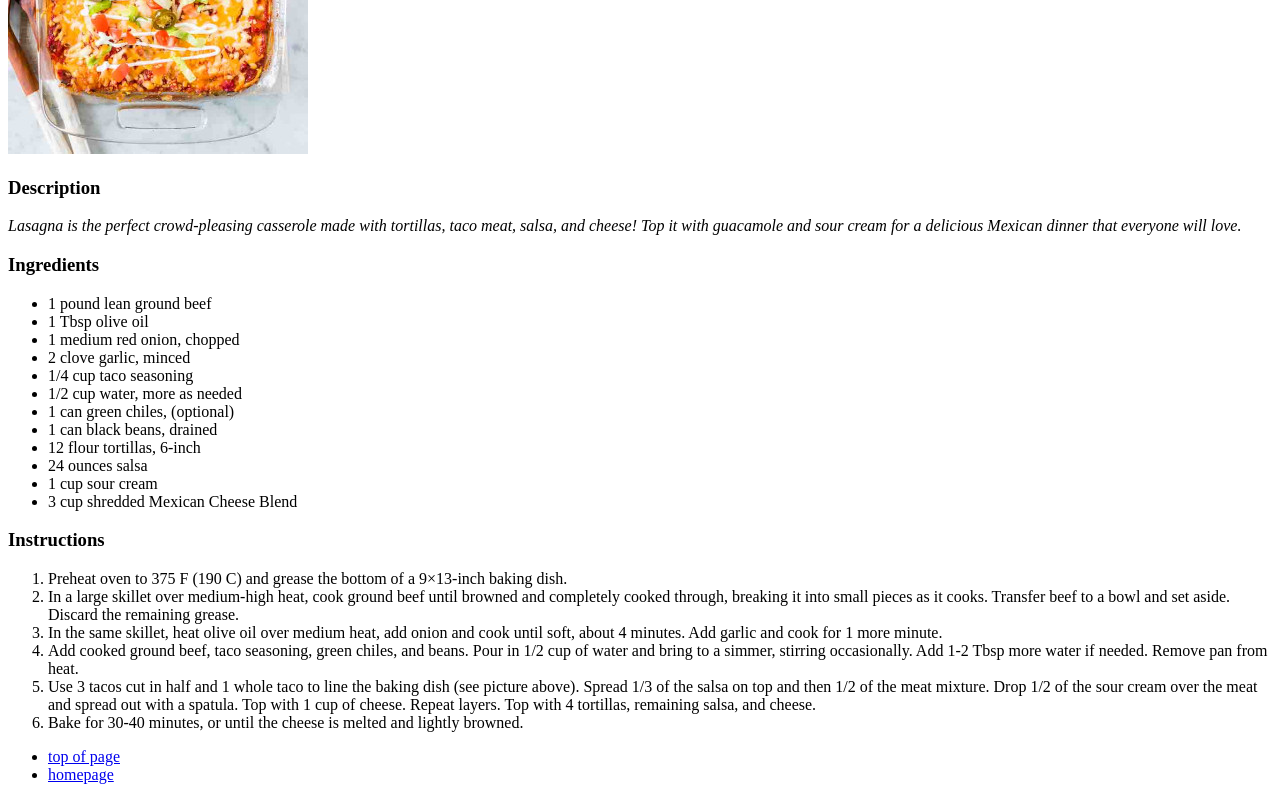
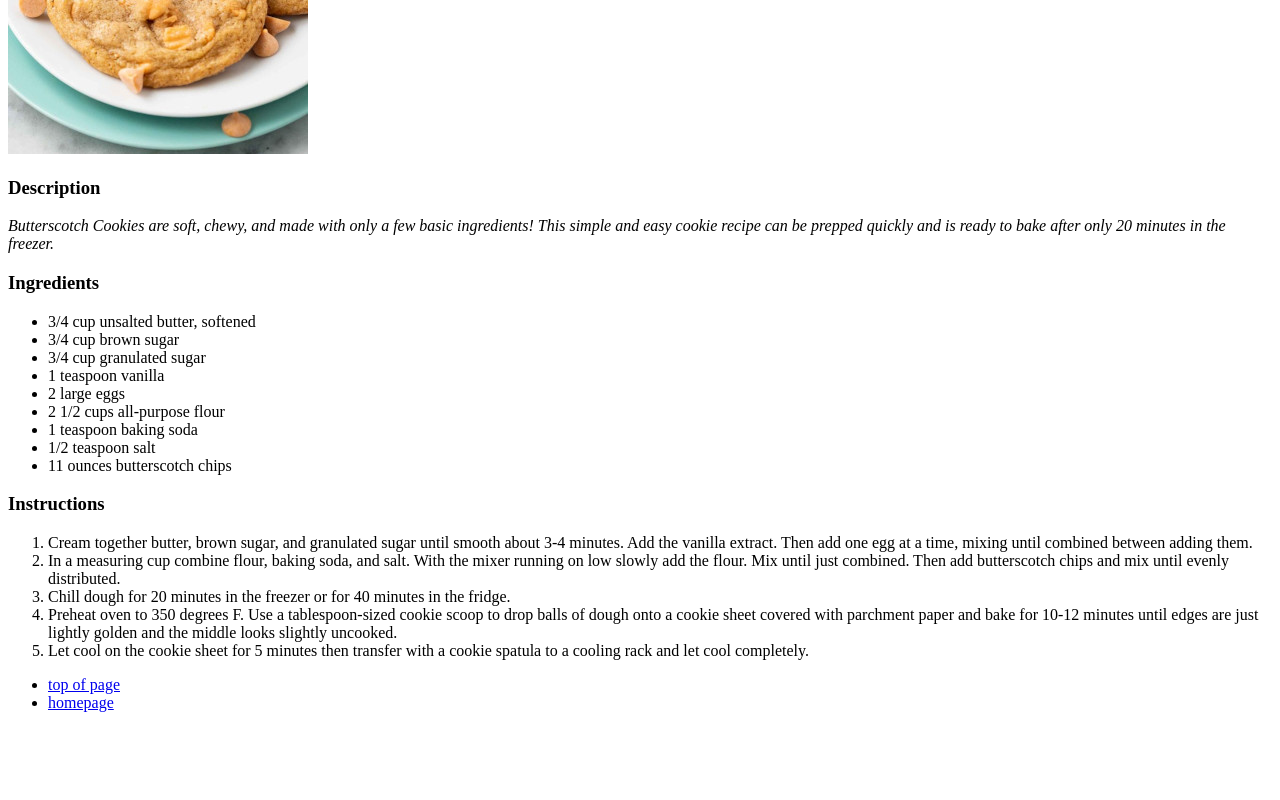
Before and after one commit to j4mw/odin-recipes, a plain HTML site: page recipes/cookies.html in a window 1280 px wide. Shown: the part 410-1210 px from the top of the page. After the commit the page ends 1138 px from the top, so only its background shows below. Drawn offline with Linux system fonts and the light colour scheme.

Commit message:
added cookies and potatoes and images. Updated index to reflect.

```diff
--- a/recipes/cookies.html
+++ b/recipes/cookies.html
@@ -10,35 +10,31 @@
     <h1 id='header'>Butterscotch Cookies</h1>
     <p><a href="#recipe"><em>jump to recipe</em></a></p>
 
-    <img src="../Images/chickentacolasagna.jpg">
+    <img src="../Images/butterscotchcookies.jpg">
 
     <h3>Description</h3>
-    <p><em>Lasagna is the perfect crowd-pleasing casserole made with tortillas, taco meat, salsa, and cheese! Top it with guacamole and sour cream for a delicious Mexican dinner that everyone will love.</em></p>
+    <p><em>Butterscotch Cookies are soft, chewy, and made with only a few basic ingredients! This simple and easy cookie recipe can be prepped quickly and is ready to bake after only 20 minutes in the freezer.</em></p>
 
     <h3 id='recipe'>Ingredients</h3>
     <ul>
-        <li>1 pound lean ground beef</li>
-        <li>1 Tbsp olive oil</li>
-        <li>1 medium red onion, chopped</li>
-        <li>2 clove garlic, minced</li>
-        <li>1/4 cup taco seasoning</li>
-        <li>1/2 cup water, more as needed</li>
-        <li>1 can green chiles, (optional)</li>
-        <li>1 can black beans, drained</li>
-        <li>12 flour tortillas, 6-inch</li>
-        <li>24 ounces salsa</li>
-        <li>1 cup sour cream</li>
-        <li>3 cup shredded Mexican Cheese Blend</li>
+        <li>3/4 cup unsalted butter, softened</li>
+        <li>3/4 cup brown sugar</li>
+        <li>3/4 cup granulated sugar</li>
+        <li>1 teaspoon vanilla</li>
+        <li>2 large eggs</li>
+        <li>2 1/2 cups all-purpose flour</li>
+        <li>1 teaspoon baking soda</li>
+        <li>1/2 teaspoon salt</li>
+        <li>11 ounces butterscotch chips</li>
     </ul>
 
     <h3>Instructions</h3>
     <ol>
-        <li>Preheat oven to 375 F (190 C) and grease the bottom of a 9×13-inch baking dish.</li>
-        <li>In a large skillet over medium-high heat, cook ground beef until browned and completely cooked through, breaking it into small pieces as it cooks. Transfer beef to a bowl and set aside. Discard the remaining grease.</li>
-        <li>In the same skillet, heat olive oil over medium heat, add onion and cook until soft, about 4 minutes. Add garlic and cook for 1 more minute.</li>
-        <li>Add cooked ground beef, taco seasoning, green chiles, and beans. Pour in 1/2 cup of water and bring to a simmer, stirring occasionally. Add 1-2 Tbsp more water if needed. Remove pan from heat.</li>
-        <li>Use 3 tacos cut in half and 1 whole taco to line the baking dish (see picture above). Spread 1/3 of the salsa on top and then 1/2 of the meat mixture. Drop 1/2 of the sour cream over the meat and spread out with a spatula. Top with 1 cup of cheese. Repeat layers. Top with 4 tortillas, remaining salsa, and cheese.</li>
-        <li>Bake for 30-40 minutes, or until the cheese is melted and lightly browned.</li>
+        <li>Cream together butter, brown sugar, and granulated sugar until smooth about 3-4 minutes. Add the vanilla extract. Then add one egg at a time, mixing until combined between adding them.</li>
+        <li>In a measuring cup combine flour, baking soda, and salt. With the mixer running on low slowly add the flour. Mix until just combined. Then add butterscotch chips and mix until evenly distributed.</li>
+        <li>Chill dough for 20 minutes in the freezer or for 40 minutes in the fridge.</li>
+        <li>Preheat oven to 350 degrees F. Use a tablespoon-sized cookie scoop to drop balls of dough onto a cookie sheet covered with parchment paper and bake for 10-12 minutes until edges are just lightly golden and the middle looks slightly uncooked.</li>
+        <li>Let cool on the cookie sheet for 5 minutes then transfer with a cookie spatula to a cooling rack and let cool completely.</li>
     </ol>
 
     <ul>
```
Also changed, not shown: index.html (+10 -1 lines), recipes/potatoes.html (added, +41 -0 lines), Images/butterscotchcookies.jpg (added), Images/potatoes.jpg (added).
